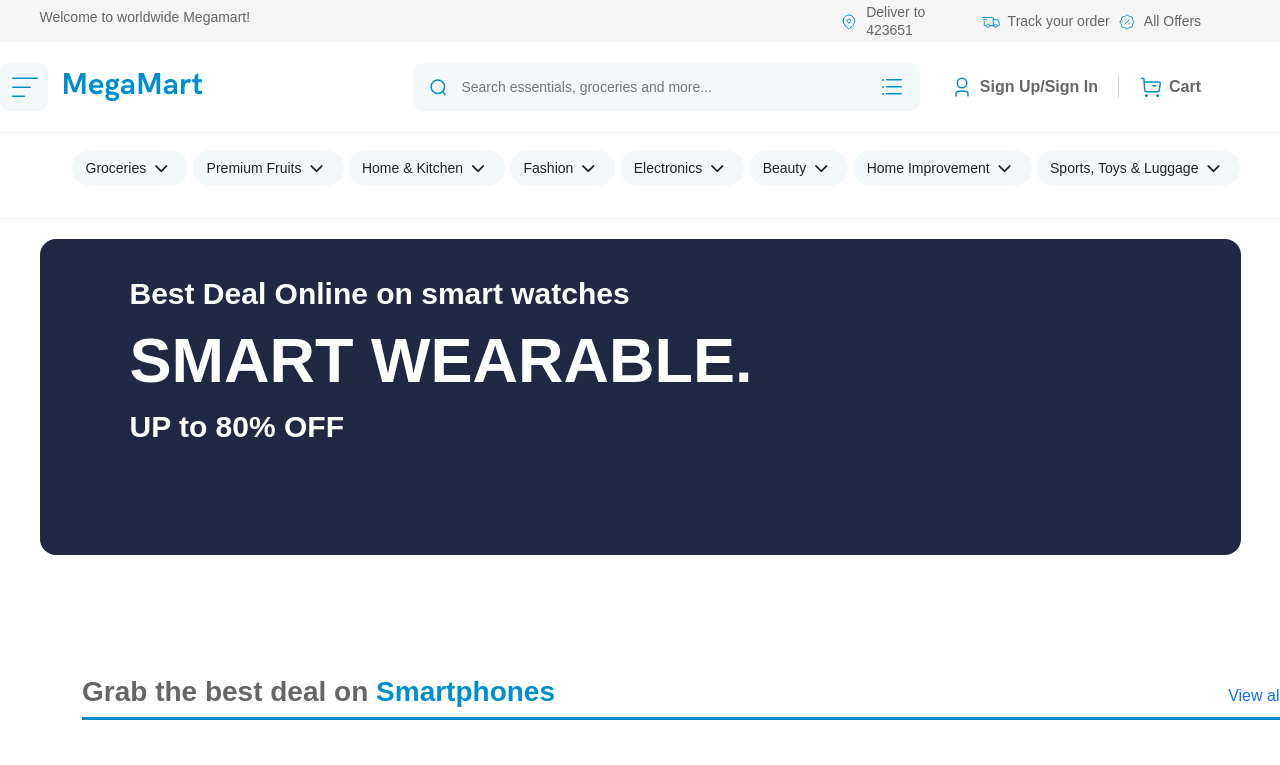
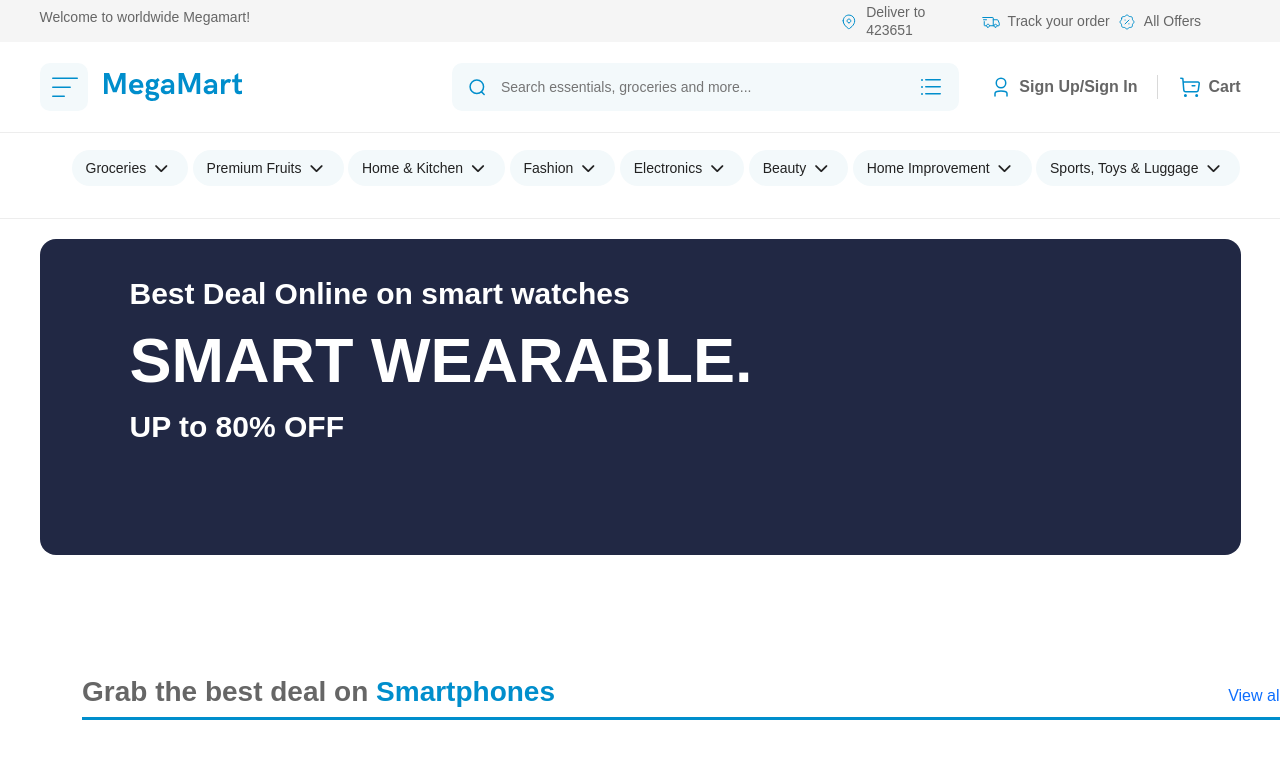
Before and after one commit to bbusratas1/megamart.github.io, a plain HTML site: page index.html in a window 1280 px wide. Shown: the top 765 px of the page. Drawn offline with nearby package versions, Linux system fonts and the light colour scheme; a web font is replaced by a local one.

Commit message:
index.html

```diff
--- a/index.html
+++ b/index.html
@@ -41,7 +41,7 @@
                  </div>
             </div>
         </div>
-        <div class="header-logo col-lg-4">
+        <div class="header-logo">
             <div class="wrapper">
                 <div class="logo">
                     <img src="img/logo.svg" alt="">
```
